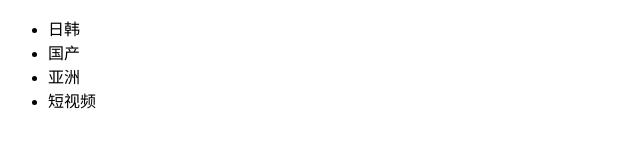
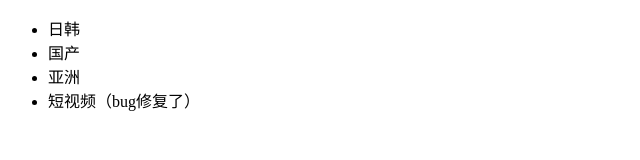
Before and after one commit to 0414kk/dbhot, a plain HTML site: page index.html in a window 1280 px wide. Shown: the whole page, without its empty margins (0-640 px from the left). Drawn offline with Linux system fonts and the light colour scheme.

Commit message:
bug修复了

```diff
--- a/index.html
+++ b/index.html
@@ -14,7 +14,7 @@
 		<li>日韩</li>
 		<li>国产</li>
 		<li>亚洲</li>
-		<li>短视频</li>
+		<li>短视频（bug修复了）</li>
 
 	</ul>
 
```
